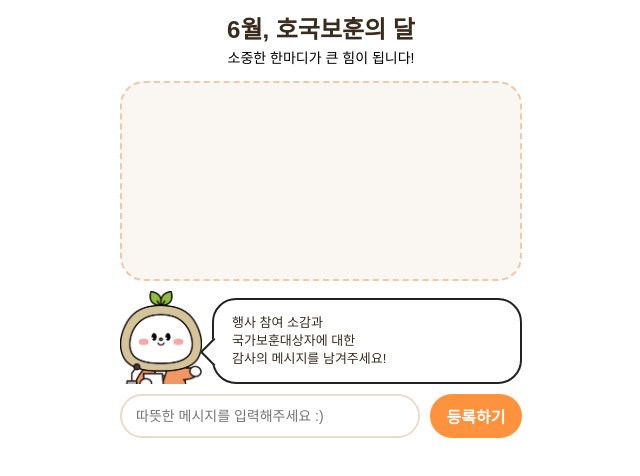
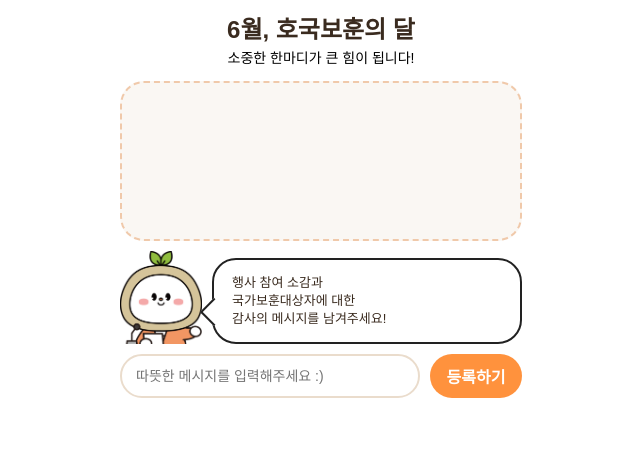
Before and after one commit to cbcbmm/sogam, a plain HTML site: page index.html in a window 1280 px wide. Shown: the whole page, without its empty margins (319-959 px from the left). Drawn offline with Linux system fonts and the light colour scheme; no server answers.

Commit message:
Update index.html

```diff
--- a/index.html
+++ b/index.html
@@ -46,7 +46,7 @@ body{
 .board {
     margin-top: 10px;  /* ⬆️ 타이틀과의 간격을 16px에서 10px로 줄였습니다 */
     width: 100%;
-    height: 25vh;      /* 📐 [핵심!] 보드 높이를 34vh에서 25vh로 확 줄여서 아래 입력창을 위로 끌어올립니다 */
+    height: 20vh;      /* 📐 [핵심!] 보드 높이를 34vh에서 25vh로 확 줄여서 아래 입력창을 위로 끌어올립니다 */
     border-radius: 24px;
     border: 2px dashed #f0c9aa;
     background: #faf7f3;
```
